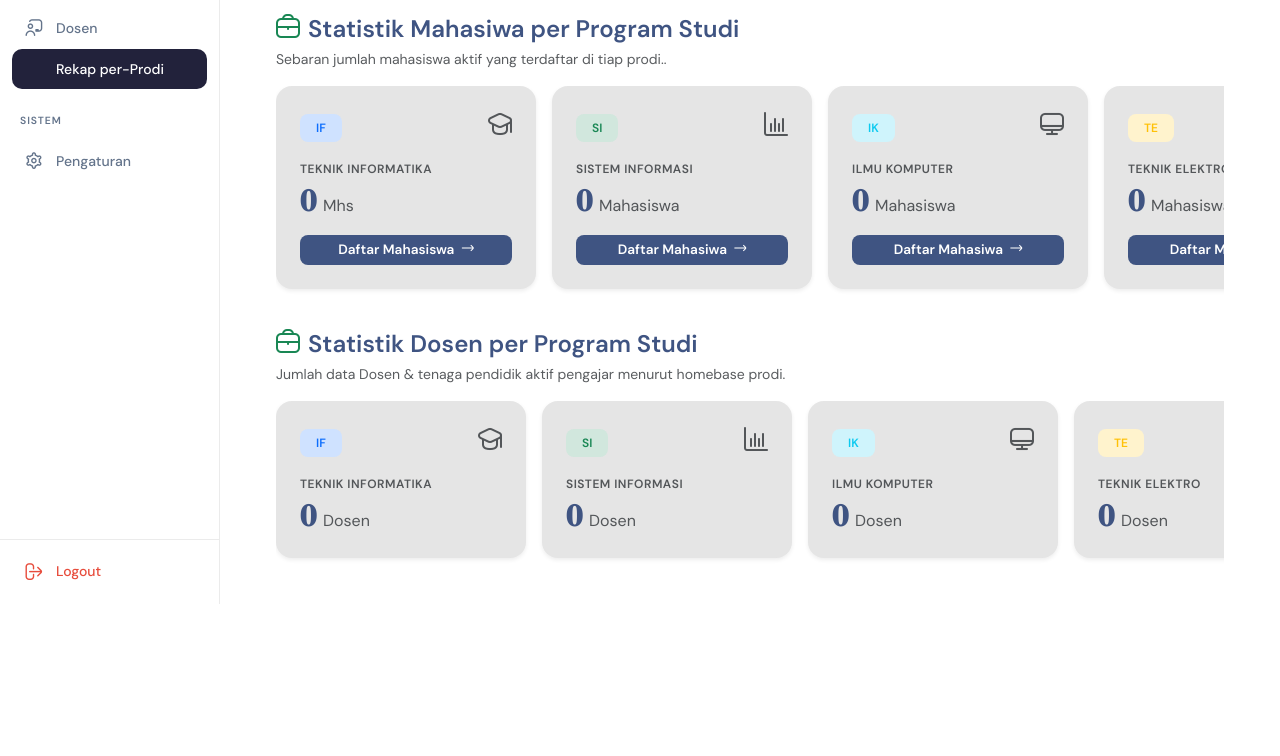
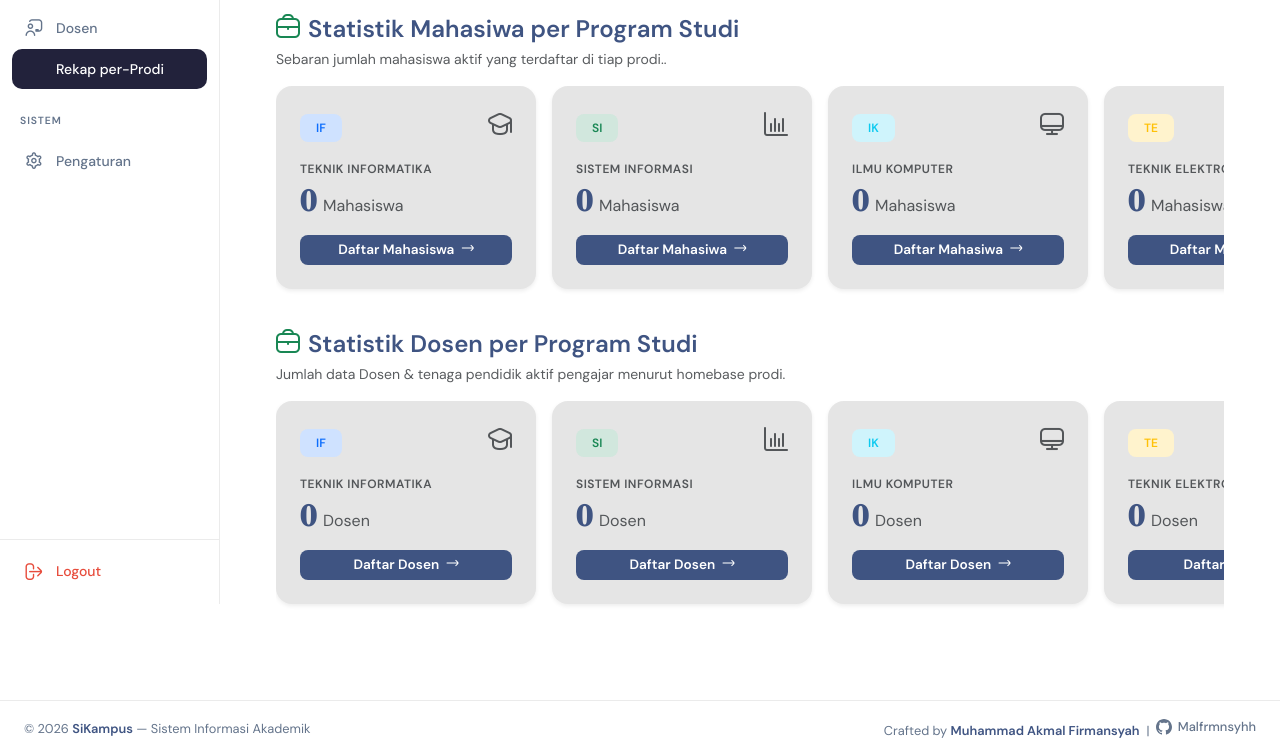
Before and after one commit to Malfrmnsyhh/dahsboard_admin, a PHP site: page /modules/prodi/index.php in a window 1280 px wide. Shown: the part 196-952 px from the top of the page. Before the commit the page ends 800 px from the top, so only its background shows below. Run offline with PHP 8.4, Linux system fonts and the light colour scheme; a user stored in the database is signed in; data that the repository does not hold is empty; some libraries are stand-ins or nearby versions.

Commit message:
finishing

```diff
--- a/assets/css/global.css
+++ b/assets/css/global.css
@@ -42,3 +42,53 @@ body, .main-navbar, .sidebar {
 [data-bs-theme="dark"] .form-control::placeholder {
     color: #718096;
 }
+
+.footer {
+    display: flex;
+    justify-content: space-between;
+    align-items: center;
+    padding: 1rem 1.5rem;
+    border-top: 1px solid var(--border-color);
+    font-size: 0.8rem;
+    color: var(--text-muted);
+    background: #ffffff;
+}
+
+[data-bs-theme="dark"] .footer {
+    background: #1a1f2e;
+    border-top-color: rgba(255,255,255,0.08);
+}
+
+.footer strong {
+    color: var(--prussian-blue);
+}
+
+[data-bs-theme="dark"] .footer strong {
+    color: var(--gold);
+}
+
+.github-link {
+    display: inline-flex;
+    align-items: center;
+    gap: 0.35rem;
+    color: var(--text-muted);
+    text-decoration: none;
+    font-weight: 500;
+    transition: color 0.2s;
+}
+
+.github-link:hover {
+    color: var(--prussian-blue);
+}
+
+[data-bs-theme="dark"] .github-link:hover {
+    color: var(--gold);
+}
+
+@media (max-width: 768px) {
+    .footer {
+        flex-direction: column;
+        gap: 0.4rem;
+        text-align: center;
+    }
+}
--- a/modules/prodi/index.php
+++ b/modules/prodi/index.php
@@ -106,7 +106,7 @@ require_once '../../templates/sidebar.php';
             <h6 class="text-muted mb-1 text-uppercase fw-semibold" style="font-size: 0.75rem; letter-spacing: 0.5px;">
               Teknik Informatika</h6>
             <h2 class="fw-bold mb-0" style="color: var(--prussian-blue);"><?= $totMhsInformatika ?> <span
-                class="fs-6 fw-normal text-muted">Mhs</span></h2>
+                class="fs-6 fw-normal text-muted">Mahasiswa</span></h2>
           </div>
           <div class="mt-3">
             <a href="<?= BASE_URL ?>modules/mahasiswa/index.php?q=Teknik Informatika"
@@ -269,8 +269,9 @@ require_once '../../templates/sidebar.php';
     <div class="d-flex flex-nowrap overflow-auto pb-3 mb-4 scroll-horizontal">
 
       <div class="card border-0 shadow-sm rounded-4 me-3"
-        style="min-width: 250px; flex: 0 0 auto; background-color: var(--cream)">
-        <div class="card-body p-4">
+        style="min-width: 260px; flex: 0 0 auto; background-color: var(--cream)">
+        <div class="card-body p-4 d-flex flex-column justify-content-between" style="min-height: 200px;">
+          <div>
             <div class="d-flex justify-content-between align-items-center mb-3">
               <span class="badge bg-primary-subtle text-primary rounded-3 px-3 py-2">IF</span>
               <i class="fi fi-rr-graduation-cap text-muted fs-4"></i>
@@ -280,11 +281,20 @@ require_once '../../templates/sidebar.php';
             <h2 class="fw-bold mb-0" style="color: var(--prussian-blue);"><?= $totDsnInfor ?> <span
                 class="fs-6 fw-normal text-muted">Dosen</span></h2>
           </div>
+          <div class="mt-3">
+            <a href="<?= BASE_URL ?>modules/dosen/index.php?q=Teknik Informatika"
+              class="btn btn-sm w-100 rounded-3 text-white"
+              style="background-color: var(--prussian-blue); font-size: 0.85rem; font-weight: 600;">
+              Daftar Dosen <i class="fi fi-rr-arrow-right ms-1" style="font-size: 0.75rem;"></i>
+            </a>
+          </div>
+        </div>
       </div>
 
       <div class="card border-0 shadow-sm rounded-4 me-3"
-        style="min-width: 250px; flex: 0 0 auto; background-color: var(--cream);">
-        <div class="card-body p-4">
+        style="min-width: 260px; flex: 0 0 auto; background-color: var(--cream)">
+        <div class="card-body p-4 d-flex flex-column justify-content-between" style="min-height: 200px;">
+          <div>
             <div class="d-flex justify-content-between align-items-center mb-3">
               <span class="badge bg-success-subtle text-success rounded-3 px-3 py-2">SI</span>
               <i class="fi fi-rr-stats text-muted fs-4"></i>
@@ -294,25 +304,43 @@ require_once '../../templates/sidebar.php';
             <h2 class="fw-bold mb-0" style="color: var(--prussian-blue);"><?= $totDsnSifo ?> <span
                 class="fs-6 fw-normal text-muted">Dosen</span></h2>
           </div>
+          <div class="mt-3">
+            <a href="<?= BASE_URL ?>modules/dosen/index.php?q=Sistem Informasi"
+              class="btn btn-sm w-100 rounded-3 text-white"
+              style="background-color: var(--prussian-blue); font-size: 0.85rem; font-weight: 600;">
+              Daftar Dosen <i class="fi fi-rr-arrow-right ms-1" style="font-size: 0.75rem;"></i>
+            </a>
+          </div>
+        </div>
       </div>
 
       <div class="card border-0 shadow-sm rounded-4 me-3"
-        style="min-width: 250px; flex: 0 0 auto;background-color: var(--cream);">
-        <div class="card-body p-4">
+        style="min-width: 260px; flex: 0 0 auto; background-color: var(--cream)">
+        <div class="card-body p-4 d-flex flex-column justify-content-between" style="min-height: 200px;">
+          <div>
             <div class="d-flex justify-content-between align-items-center mb-3">
               <span class="badge bg-info-subtle text-info rounded-3 px-3 py-2">IK</span>
               <i class="fi fi-rr-computer text-muted fs-4"></i>
             </div>
-          <h6 class="text-muted mb-1 text-uppercase fw-semibold" style="font-size: 0.75rem; letter-spacing: 0.5px;">Ilmu
-            Komputer</h6>
+            <h6 class="text-muted mb-1 text-uppercase fw-semibold" style="font-size: 0.75rem; letter-spacing: 0.5px;">
+              Ilmu Komputer</h6>
             <h2 class="fw-bold mb-0" style="color: var(--prussian-blue);"><?= $totDsnIlkom ?> <span
                 class="fs-6 fw-normal text-muted">Dosen</span></h2>
+          </div>
+          <div class="mt-3">
+            <a href="<?= BASE_URL ?>modules/dosen/index.php?q=Ilmu Komputer"
+              class="btn btn-sm w-100 rounded-3 text-white"
+              style="background-color: var(--prussian-blue); font-size: 0.85rem; font-weight: 600;">
+              Daftar Dosen <i class="fi fi-rr-arrow-right ms-1" style="font-size: 0.75rem;"></i>
+            </a>
+          </div>
         </div>
       </div>
 
       <div class="card border-0 shadow-sm rounded-4 me-3"
-        style="min-width: 250px; flex: 0 0 auto;background-color: var(--cream);">
-        <div class="card-body p-4">
+        style="min-width: 260px; flex: 0 0 auto; background-color: var(--cream)">
+        <div class="card-body p-4 d-flex flex-column justify-content-between" style="min-height: 200px;">
+          <div>
             <div class="d-flex justify-content-between align-items-center mb-3">
               <span class="badge bg-warning-subtle text-warning rounded-3 px-3 py-2">TE</span>
               <i class="fi fi-rr-bolt text-muted fs-4"></i>
@@ -322,11 +350,20 @@ require_once '../../templates/sidebar.php';
             <h2 class="fw-bold mb-0" style="color: var(--prussian-blue);"><?= $totDsnElka ?> <span
                 class="fs-6 fw-normal text-muted">Dosen</span></h2>
           </div>
+          <div class="mt-3">
+            <a href="<?= BASE_URL ?>modules/dosen/index.php?q=Teknik Elektro"
+              class="btn btn-sm w-100 rounded-3 text-white"
+              style="background-color: var(--prussian-blue); font-size: 0.85rem; font-weight: 600;">
+              Daftar dosen<i class="fi fi-rr-arrow-right ms-1" style="font-size: 0.75rem;"></i>
+            </a>
+          </div>
+        </div>
       </div>
 
       <div class="card border-0 shadow-sm rounded-4 me-3"
-        style="min-width: 250px; flex: 0 0 auto; background-color: var(--cream);">
-        <div class="card-body p-4">
+        style="min-width: 260px; flex: 0 0 auto; background-color: var(--cream)">
+        <div class="card-body p-4 d-flex flex-column justify-content-between" style="min-height: 200px;">
+          <div>
             <div class="d-flex justify-content-between align-items-center mb-3">
               <span class="badge bg-danger-subtle text-danger rounded-3 px-3 py-2">SD</span>
               <i class="fi fi-rr-chart-pie-alt text-muted fs-4"></i>
@@ -336,35 +373,62 @@ require_once '../../templates/sidebar.php';
             <h2 class="fw-bold mb-0" style="color: var(--prussian-blue);"><?= $totDsnSada ?> <span
                 class="fs-6 fw-normal text-muted">Dosen</span></h2>
           </div>
+          <div class="mt-3">
+            <a href="<?= BASE_URL ?>modules/dosen/index.php?q=Sains Data" class="btn btn-sm w-100 rounded-3 text-white"
+              style="background-color: var(--prussian-blue); font-size: 0.85rem; font-weight: 600;">
+              Daftar Dosen <i class="fi fi-rr-arrow-right ms-1" style="font-size: 0.75rem;"></i>
+            </a>
+          </div>
+        </div>
       </div>
 
       <div class="card border-0 shadow-sm rounded-4 me-3"
-        style="min-width: 250px; flex: 0 0 auto; background-color: var(--cream);">
-        <div class="card-body p-4">
+        style="min-width: 260px; flex: 0 0 auto; background-color: var(--cream)">
+        <div class="card-body p-4 d-flex flex-column justify-content-between" style="min-height: 200px;">
+          <div>
             <div class="d-flex justify-content-between align-items-center mb-3">
-            <span class="badge text-secondary rounded-3 px-3 py-2" style="background-color: #e2e8f0;">BD</span>
-            <i class="fi fi-rr-shop text-muted fs-4"></i>
+              <span class="badge text-secondary rounded-3 px-3 py-2" style="background-color: #e2e8f0;">BS</span>
+              <i class="fi fi-rr-chart-pie-alt text-muted fs-4"></i>
             </div>
             <h6 class="text-muted mb-1 text-uppercase fw-semibold" style="font-size: 0.75rem; letter-spacing: 0.5px;">
               Bisnis Digital</h6>
             <h2 class="fw-bold mb-0" style="color: var(--prussian-blue);"><?= $totDsnBisdi ?> <span
                 class="fs-6 fw-normal text-muted">Dosen</span></h2>
           </div>
+          <div class="mt-3">
+            <a href="<?= BASE_URL ?>modules/dosen/index.php?q=Bisnis Digital"
+              class="btn btn-sm w-100 rounded-3 text-white"
+              style="background-color: var(--prussian-blue); font-size: 0.85rem; font-weight: 600;">
+              Daftar Dosen<i class="fi fi-rr-arrow-right ms-1" style="font-size: 0.75rem;"></i>
+            </a>
+          </div>
+        </div>
       </div>
 
-      <div class="card border-0 shadow-sm rounded-4 me-0"
-        style="min-width: 250px; flex: 0 0 auto; background-color: var(--cream);">
-        <div class="card-body p-4">
+      <div class="card border-0 shadow-sm rounded-4 me-3"
+        style="min-width: 260px; flex: 0 0 auto; background-color: var(--cream)">
+        <div class="card-body p-4 d-flex flex-column justify-content-between" style="min-height: 200px;">
+          <div>
             <div class="d-flex justify-content-between align-items-center mb-3">
               <span class="badge bg-dark-subtle text-muted rounded-3 px-3 py-2">TI</span>
-            <i class="fi fi-rr-network text-muted fs-4"></i>
+              <i class="fi fi-rr-chart-pie-alt text-muted fs-4"></i>
             </div>
             <h6 class="text-muted mb-1 text-uppercase fw-semibold" style="font-size: 0.75rem; letter-spacing: 0.5px;">
               Teknologi Informasi</h6>
             <h2 class="fw-bold mb-0" style="color: var(--prussian-blue);"><?= $totDsnTI ?> <span
                 class="fs-6 fw-normal text-muted">Dosen</span></h2>
           </div>
+          <div class="mt-3">
+            <a href="<?= BASE_URL ?>modules/dosen/index.php?q=Teknologi Informasi"
+              class="btn btn-sm w-100 rounded-3 text-white"
+              style="background-color: var(--prussian-blue); font-size: 0.85rem; font-weight: 600;">
+              Daftar Dosen <i class="fi fi-rr-arrow-right ms-1" style="font-size: 0.75rem;"></i>
+            </a>
+          </div>
+        </div>
       </div>
 
     </div>
+  </div>
+</main>
 <?php require_once '../../templates/footer.php'; ?>
--- a/templates/footer.php
+++ b/templates/footer.php
@@ -1,5 +1,22 @@
-  </div> <!-- Tutup .wrapper -->
-  <script src="https://cdn.jsdelivr.net/npm/bootstrap@5.3.2/dist/js/bootstrap.bundle.min.js"></script>
-  <script src="<?= BASE_URL ?>assets/js/app.js"></script>
+</div>
+
+<footer class="footer">
+    <div class="footer-left">
+        &copy; <?= date('Y') ?> <strong>SiKampus</strong> &mdash; Sistem Informasi Akademik
+    </div>
+    <div class="footer-right">
+        Crafted by <strong>Muhammad Akmal Firmansyah</strong>
+        &nbsp;|&nbsp;
+        <a href="https://github.com/Malfrmnsyhh" target="_blank" class="github-link">
+            <svg xmlns="http://www.w3.org/2000/svg" width="16" height="16" viewBox="0 0 24 24" fill="currentColor">
+                <path d="M12 0C5.37 0 0 5.37 0 12c0 5.3 3.438 9.8 8.205 11.385.6.113.82-.258.82-.577 0-.285-.01-1.04-.015-2.04-3.338.724-4.042-1.61-4.042-1.61-.546-1.385-1.335-1.755-1.335-1.755-1.087-.744.084-.729.084-.729 1.205.084 1.838 1.236 1.838 1.236 1.07 1.835 2.809 1.305 3.495.998.108-.776.417-1.305.76-1.605-2.665-.3-5.466-1.332-5.466-5.93 0-1.31.465-2.38 1.235-3.22-.135-.303-.54-1.523.105-3.176 0 0 1.005-.322 3.3 1.23.96-.267 1.98-.399 3-.405 1.02.006 2.04.138 3 .405 2.28-1.552 3.285-1.23 3.285-1.23.645 1.653.24 2.873.12 3.176.765.84 1.23 1.91 1.23 3.22 0 4.61-2.805 5.625-5.475 5.92.42.36.81 1.096.81 2.22 0 1.605-.015 2.896-.015 3.286 0 .315.21.69.825.57C20.565 21.795 24 17.295 24 12c0-6.63-5.37-12-12-12z"/>
+            </svg>
+            Malfrmnsyhh
+        </a>
+    </div>
+</footer>
+
+<script src="https://cdn.jsdelivr.net/npm/bootstrap@5.3.2/dist/js/bootstrap.bundle.min.js"></script>
+<script src="<?= BASE_URL ?>assets/js/app.js"></script>
 </body>
 </html>
```
Lines whose indentation alone changed are shown as unchanged.
